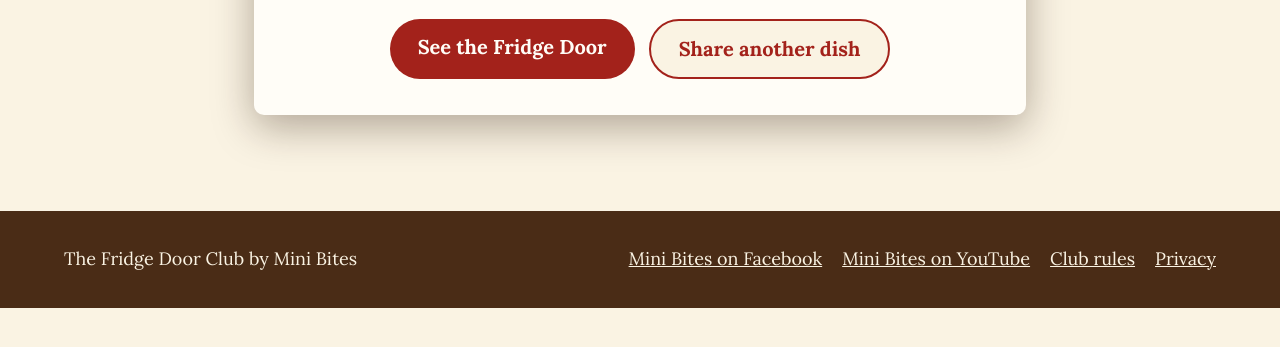
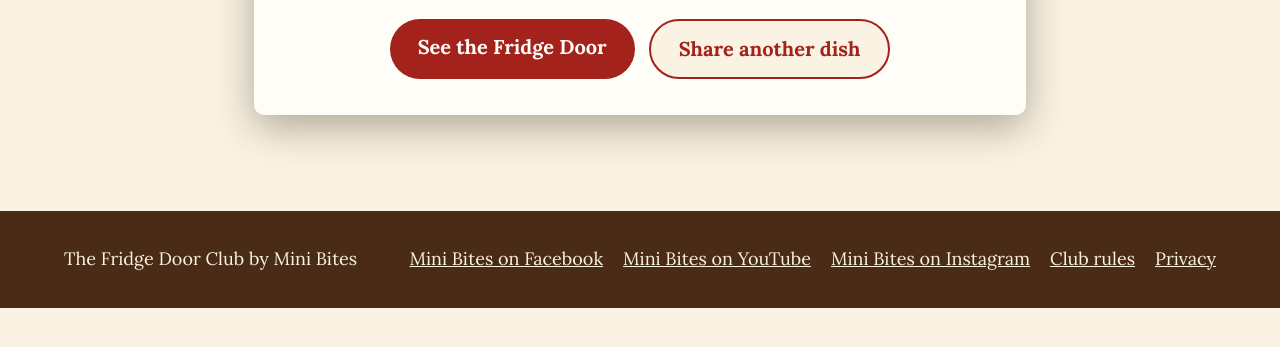
Before and after one commit to moha25969-hash/fridgedoorclub, a plain HTML site: page 404.html in a window 1280 px wide. Shown: the part 335-682 px from the top of the page. Drawn offline with Linux system fonts and the light colour scheme.

Commit message:
Add Instagram link to footer on every page
Mo asked to start building the cross-platform "spider web" linking
the Fridge Door Club site to Mini Bites' Facebook, Instagram and
YouTube. The footer already linked Facebook and YouTube; Instagram
(@minimalist_bites) was missing.

Co-Authored-By: Claude Sonnet 5 <noreply@anthropic.com>
Claude-Session: https://claude.ai/code/session_01MZcnS166NUJEaR4SsT75mm

```diff
--- a/404.html
+++ b/404.html
@@ -30,7 +30,7 @@
 </main>
 <footer class="site"><div class="wrap">
 <span>The Fridge Door Club by Mini Bites</span>
-<nav aria-label="Footer"><a href="https://www.facebook.com/666734673182636" rel="noopener">Mini Bites on Facebook</a><a href="https://www.youtube.com/@minimalist_bites" rel="noopener">Mini Bites on YouTube</a><a href="/rules.html">Club rules</a><a href="/privacy.html">Privacy</a></nav>
+<nav aria-label="Footer"><a href="https://www.facebook.com/666734673182636" rel="noopener">Mini Bites on Facebook</a><a href="https://www.youtube.com/@minimalist_bites" rel="noopener">Mini Bites on YouTube</a><a href="https://www.instagram.com/minimalist_bites" rel="noopener">Mini Bites on Instagram</a><a href="/rules.html">Club rules</a><a href="/privacy.html">Privacy</a></nav>
 </div></footer>
 
 </body>
```
Also changed, not shown: fridge.html (+1 -1 lines), index.html (+1 -1 lines), privacy.html (+1 -1 lines), rules.html (+1 -1 lines), share.html (+1 -1 lines), thanks-letter.html (+1 -1 lines), thanks.html (+1 -1 lines).
